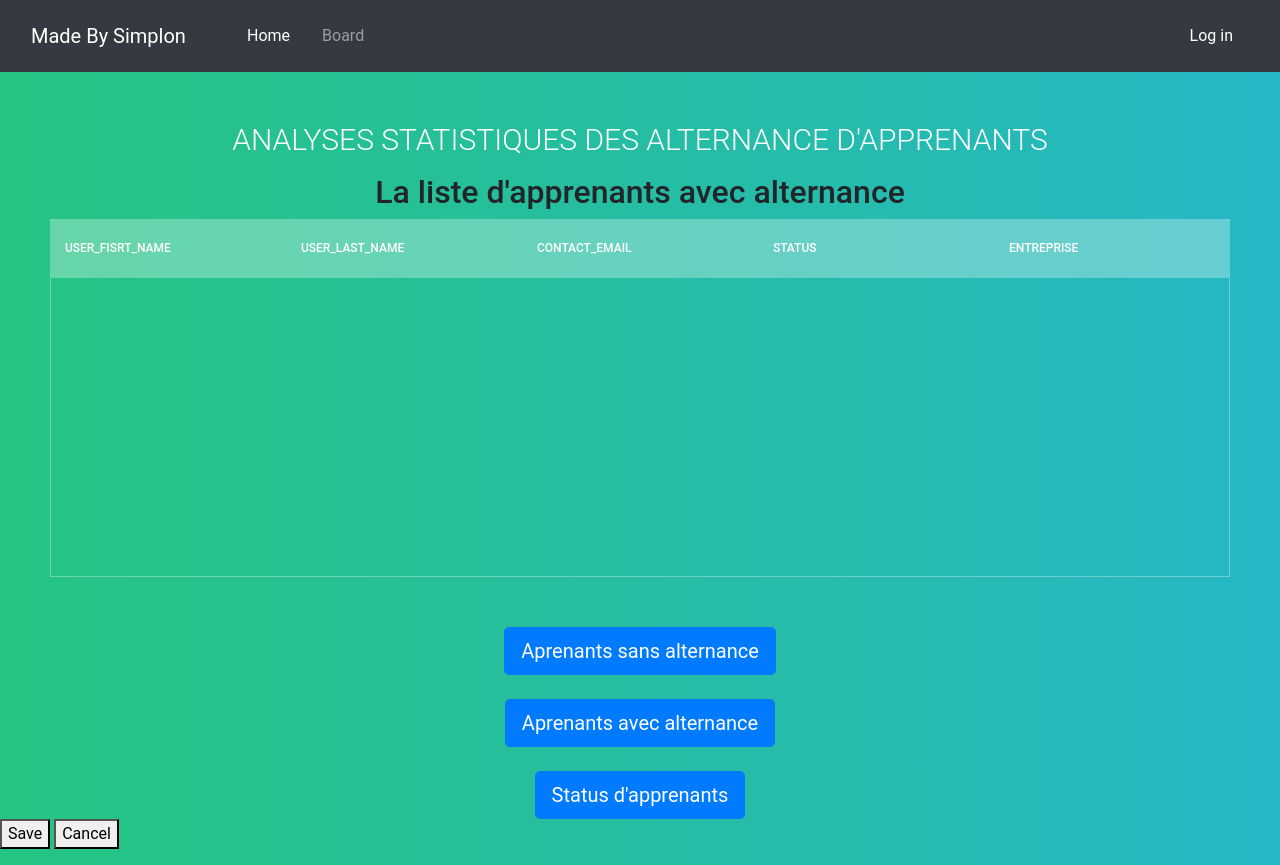
After one commit to GSoulat/candi-app, a Flask app: page /list_with_alternance in a window 1280 px wide. The commit adds this page. Run offline with Flask 2, Linux system fonts and the light colour scheme; tables that the repository leaves empty hold one stand-in row (values such as "Sample post"); lists and menus that the app fills with data are empty; some libraries are stand-ins or nearby versions.

Commit message:
Function to display Apprenants that have found an alternance Apprenants that are still without alternance

```diff
--- a/App/models.py
+++ b/App/models.py
@@ -50,6 +50,35 @@ class Users(db.Model,UserMixin):
         return cls.query.filter_by(user_id=user_id).first()
 
 
+    @classmethod
+    def get_list_with_alternance(cls):
+        user_list=[]
+        for user_info in cls.query.join(Candidacy).with_entities(Users.first_name,Users.last_name,Users.email_address,Candidacy.status, Candidacy.entreprise).all():
+
+            if user_info[3] == 'Alternance':
+                user_list.append(user_info)
+
+        return user_list
+
+    @classmethod
+    def get_list_without_alternance(cls):
+
+        alternance_list = cls.query.join(Candidacy).with_entities(Users.id, Users.first_name,Users.last_name,Users.email_address,Candidacy.status, Candidacy.entreprise).all()
+        user_with_alternance_id=[]
+        unique_user_without_alternance_id = []
+        user_without_alternance=[]
+
+        for user_info in alternance_list:
+            if user_info[4] == 'Alternance':
+                user_with_alternance_id.append (user_info[0])
+        print (user_with_alternance_id)
+        for user_info in alternance_list:
+            if (user_info[0] not in user_with_alternance_id) and (user_info[0] not in unique_user_without_alternance_id):
+                user_without_alternance.append(user_info)
+                unique_user_without_alternance_id.append (user_info[0])
+
+        return user_without_alternance
+
     def save_to_db(self):
         db.session.add(self)
         db.session.commit()
@@ -89,6 +118,14 @@ class Candidacy(db.Model):
             'date': self.date,
             'status': self.status
             }
+    def json_test(self):
+        return {
+
+            'entreprise': self.entreprise,
+            'contact_full_name': self.contact_full_name,
+            'contact_email': self.contact_email,
+            'status': self.status
+            }
 
 
     @classmethod
@@ -118,11 +155,10 @@ def init_db():
     db.drop_all()
     db.create_all()
     #db.session.add( )
-    Users(last_name="ben", first_name= "charles", email_address= "cb@gmail.com", password_hash= generate_password_hash("1234", method='sha256'), is_admin=True).save_to_db()
-    Users(last_name="beniac", first_name= "cha", email_address= "bb@gmail.com", password_hash= generate_password_hash("1234", method='sha256'), is_admin=False).save_to_db()
-    Candidacy(user_id = 1, entreprise = "facebook", contact_full_name = "mz", contact_email="mz@facebook.fb").save_to_db()
-    Candidacy(user_id = 1, entreprise = "google", contact_full_name = "lp", contact_email="lp@gmail.com").save_to_db()
-
+    # Users(last_name="ben", first_name= "charles", email_address= "cb@gmail.com", password_hash= generate_password_hash("1234", method='sha256'), is_admin=True).save_to_db()
+    # Users(last_name="beniac", first_name= "cha", email_address= "bb@gmail.com", password_hash= generate_password_hash("1234", method='sha256'), is_admin=False).save_to_db()
+    # Candidacy(user_id = 1, entreprise = "facebook", contact_full_name = "mz", contact_email="mz@facebook.fb").save_to_db()
+    # Candidacy(user_id = 1, entreprise = "google", contact_full_name = "lp", contact_email="lp@gmail.com").save_to_db()
 
     # Insert all users from  "static/liste_apprenants.csv"
     with open("App/static/liste_apprenants.csv", newline='') as f:
--- a/App/routes.py
+++ b/App/routes.py
@@ -133,3 +133,24 @@ def delete_candidacy():
     Candidacy.query.filter_by(id=candidacy_id).first().delete_from_db()
     flash("Candidature supprimé avec succés",category="success")
     return redirect(url_for('board_page'))
+
+@app.route('/list_with_alternance', methods= ['GET', 'POST'])
+def show_list_with_alternance():
+        """[Allow to generate the template of list_with_alternance.html to display the list of students that have found an alternance]
+
+    # Returns:
+    #     [str]: [List with alternance page]
+    # """
+        attributs = ["user_fisrt_name","user_last_name",'contact_email', 'status','entreprise']
+        return render_template('list_with_alternance.html', lenght = len(attributs), title = attributs, user_candidacy=Users.get_list_with_alternance())
+
+
+@app.route('/list_without_alternance', methods= ['GET', 'POST'])
+def show_list_without_alternance():
+        """[Allow to generate the template of list_with_alternance.html to display the list of students that have yet found an alternance]
+
+    # Returns:
+    #     [str]: [List without alternance page]
+    # """
+        attributs = ["user_fisrt_name","user_last_name",'contact_email']
+        return render_template('list_without_alternance.html', lenght = len(attributs), title = attributs, user_candidacy=Users.get_list_without_alternance())
--- a/App/templates/board.html
+++ b/App/templates/board.html
@@ -62,7 +62,7 @@ Board
   {% else %}
   <div>
     <button class="btn btn-lg btn-primary mt-4 d-block" id="button">
-      <a href="{{ url_for('add_candidature') }}">Statistique d'apprenants</a>
+      <a href="{{ url_for('show_list_with_alternance') }}">Analyses statistiques</a>
     </button>
 </div>
   {% endif %}
--- /dev/null
+++ b/App/templates/list_with_alternance.html
@@ -0,0 +1,64 @@
+{% extends "base.html" %}
+
+{% block title %}
+
+{% endblock %}
+
+{% block content %}
+<section>
+  <h1>Analyses statistiques des alternance d'apprenants</h1>
+  <h2>La liste d'apprenants avec alternance</h2>
+  <div class="tbl-header">
+    <table cellpadding="0" cellspacing="0" border="0">
+      <thead>
+        <tr>
+          {% for col_name in title %}
+          <th style="text-align:left">{{ col_name }}</th>
+
+          {% endfor %}
+          {% if current_user.is_admin == False %}
+          <th style="text-align:left"> action  </th>
+          {% endif %}
+        </tr>
+      </thead>
+    </table>
+  </div>
+  <div class="tbl-content">
+    <table cellpadding="0" cellspacing="0" border="0">
+      <tbody>
+        {% for candidacy in user_candidacy%}
+        <tr>
+          {% for info in candidacy.keys()%}
+            {% if info not in ['id','user_id'] %}
+              <td>{{ candidacy[info] }}</td>
+            {% endif %}
+          {% endfor %}
+        {% endfor %}
+      </tbody>
+    </table>
+  </div>
+</section>
+
+<div>
+    <button class="btn btn-lg btn-primary mt-4 d-block" id="button">
+      <a href="{{ url_for('show_list_without_alternance') }}">Aprenants sans alternance</a>
+    </button>
+    <button class="btn btn-lg btn-primary mt-4 d-block" id="button">
+        <a href="{{ url_for('show_list_with_alternance') }}">Aprenants avec alternance</a>
+
+    </button>
+    <button class="btn btn-lg btn-primary mt-4 d-block" id="button">
+        <a href="{{ url_for('show_list_with_alternance') }}">Status d'apprenants </a>
+
+    </button>
+
+    <div>
+        <div>
+          <button name="submit" type="submit" value="Save" onclick="myFunction()" class="button">Save</button>
+          <button name="submit" type="submit" value="Cancel" onclick="myFunction2()" class="button">Cancel</button>
+          <p id="saved"></p>
+        </div>
+      </div>
+</div>
+
+{% endblock %}
```
Also changed, not shown: App/create_dataset_candidature.py (added, +8 -0 lines), App/templates/list_without_alternance.html (added, +61 -0 lines).
